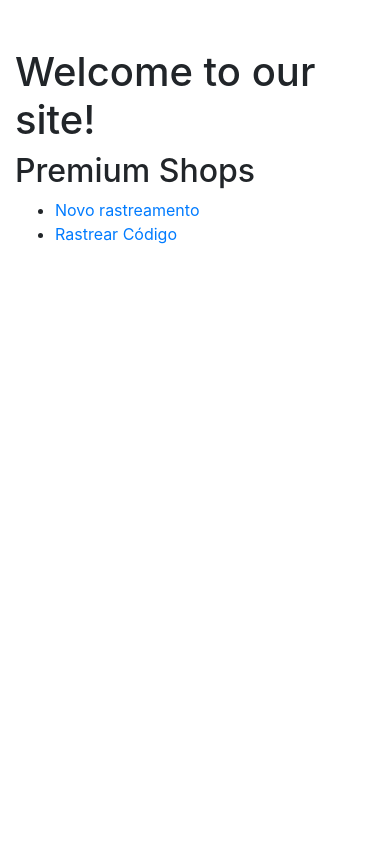
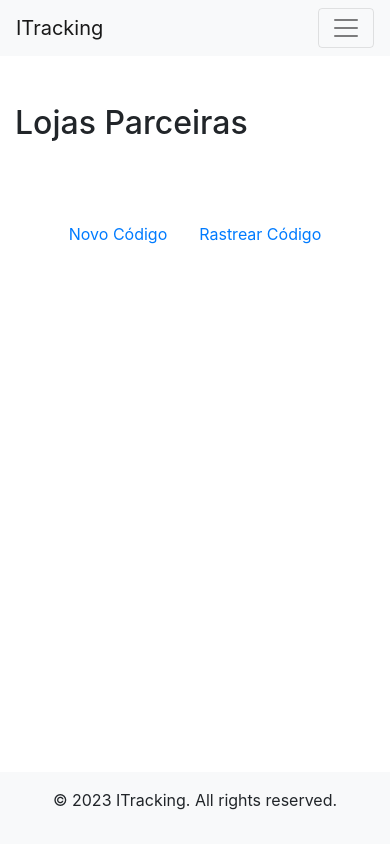
Before and after one commit to AripMiranda/rastreioproblem, a Django app: page / in a window 390 px wide. Run offline with Django 4.2, Linux system fonts and the light colour scheme; data that the repository does not hold is empty; parts of the project's set-up code (start-up, migrations or seed data) failed here and were passed over; some libraries are stand-ins or nearby versions.

Commit message:
upgrade ui

```diff
--- a/commons/views/sale.py
+++ b/commons/views/sale.py
@@ -28,7 +28,7 @@ def create_sale(request):
     except shop.DoesNotExist:
         return render(request, 'error.html', {'message': 'Loja não encontrada!'})
     sales_count = Sale.objects.filter(shop=shop).count()
-    return render(request, 'store_details.html', {'store': shop, 'sales_count': sales_count})
+    return render(request, 'shop_details.html', {'shop': shop, 'sales_count': sales_count})
 
 
 def generate_sale(request, store_id):
--- /dev/null
+++ b/static/css/base.css
@@ -0,0 +1,13 @@
+body {
+    display: flex;
+    flex-direction: column;
+    min-height: 100vh;
+}
+
+.container {
+    flex: 1;
+}
+
+footer {
+    flex-shrink: 0;
+}
--- a/templates/base.html
+++ b/templates/base.html
@@ -1,14 +1,53 @@
+{% load static %}
+
 <!DOCTYPE html>
 <html lang="pt-br">
 <head>
     <meta charset="UTF-8">
     <meta name="viewport" content="width=device-width, initial-scale=1.0">
-    <title>Seu Título Aqui</title>
+    <title>ITracking</title>
 
     <!-- Bootstrap CSS -->
     <link href="https://maxcdn.bootstrapcdn.com/bootstrap/4.5.2/css/bootstrap.min.css" rel="stylesheet">
+    <link href="{% static 'css/base.css' %}" rel="stylesheet">
 </head>
 <body>
-{% block content %}{% endblock %}
+<nav class="navbar navbar-expand-lg navbar-light bg-light">
+    <div class="container">
+        <a class="navbar-brand" href="/">ITracking</a>
+        <button class="navbar-toggler" type="button" data-toggle="collapse" data-target="#navbarNav"
+                aria-controls="navbarNav" aria-expanded="false" aria-label="Toggle navigation">
+            <span class="navbar-toggler-icon"></span>
+        </button>
+        <div class="collapse navbar-collapse" id="navbarNav">
+            <ul class="navbar-nav ml-auto">
+                <li class="nav-item active">
+                    <a class="nav-link" href="/">Home</a>
+                </li>
+                <li class="nav-item">
+                    <a class="nav-link" href="{% url 'create_sale' %}">Novo Código</a>
+                </li>
+                <li class="nav-item">
+                    <a class="nav-link" href="{% url 'enter_purchase_code' %}">Rastrear Código</a>
+                </li>
+            </ul>
+        </div>
+    </div>
+</nav>
+
+<div class="container mt-5">
+    {% block content %}
+
+    {% endblock %}
+</div>
+
+<footer class="bg-light text-center py-3">
+    <p>© 2023 ITracking. All rights reserved.</p>
+</footer>
+
+<!-- Bootstrap JS (optional) -->
+<script src="https://code.jquery.com/jquery-3.5.1.slim.min.js"></script>
+<script src="https://cdn.jsdelivr.net/npm/@popperjs/core@2.5.4/dist/umd/popper.min.js"></script>
+<script src="https://maxcdn.bootstrapcdn.com/bootstrap/4.5.2/js/bootstrap.min.js"></script>
 </body>
 </html>
--- a/templates/enter_purchase_code.html
+++ b/templates/enter_purchase_code.html
@@ -2,12 +2,11 @@
 
 {% block content %}
     <div class="container mt-5">
-        <h2>Insira o código da sua compra</h2>
+        <h2>Insira o código do pedido que deseja rastear</h2>
         <form method="post">
             {% csrf_token %}
             <div class="form-group">
-                <label for="code">Código:</label>
-                <input type="text" class="form-control" id="code" name="code" required>
+                <input type="text" class="form-control" id="code" name="code" required placeholder="Código">
             </div>
             <button type="submit" class="btn btn-primary">Verificar</button>
         </form>
--- a/templates/homepage.html
+++ b/templates/homepage.html
@@ -1,34 +1,40 @@
 {% extends "base.html" %}
-
+{% load static %}
 {% block content %}
-    <div class="container mt-5">
-        <h1>Welcome to our site!</h1>
     <section>
-            <h2>Premium Shops</h2>
-            <div class="premium-shops row">
+        <h2 class="mb-4">Lojas Parceiras</h2>
+        <div class="row">
             {% for shop in premium_shops %}
-                    <div class="col-md-2 mb-3">
-                        <div class="card">
-                            <a href="{{ shop.url_site|default:'#' }}">
+                <div class="col-md-3 mb-4">
+                    <div class="card h-100 border-0">
+                        <a href="{% url 'shop_details' shop.id %}">
+                            <div class="card-img-top">
                                 {% if shop.logo %}
-                                    <img src="{{ shop.logo.url }}" alt="{{ shop.name }}"
-                                         style="width: 100px; height: 100px;">
+                                    <img src="{{ shop.logo.url }}" alt="{{ shop.name }}" class="img-fluid">
                                 {% else %}
-                                    <img src="https://pt.m.wikipedia.org/wiki/Ficheiro:LEGO_logo.svg"
-                                         alt="{{ shop.name }}" style="width: 100px; height: 100px;">
+                                    <img src="{% static 'images/no-image.png' %}" alt="{{ shop.name }}"
+                                         class="img-fluid">
                                 {% endif %}
+                            </div>
                         </a>
+                        <div class="card-body">
+                            <h5 class="card-title">{{ shop.name }}</h5>
+                        </div>
                     </div>
                 </div>
             {% endfor %}
         </div>
     </section>
 
-        <nav>
-            <ul>
-                <li><a href="{% url 'create_sale' %}">Novo rastreamento</a></li>
-                <li><a href="{% url 'enter_purchase_code' %}">Rastrear Código</a></li>
+    <nav class="mt-5">
+        <ul class="nav justify-content-center">
+            <li class="nav-item">
+                <a class="nav-link" href="{% url 'create_sale' %}">Novo Código</a>
+            </li>
+            <li class="nav-item">
+                <a class="nav-link" href="{% url 'enter_purchase_code' %}">Rastrear Código</a>
+            </li>
         </ul>
     </nav>
-    </div>
+
 {% endblock %}
--- a/tracking/settings.py
+++ b/tracking/settings.py
@@ -141,8 +141,10 @@ USE_TZ = True
 # Static files (CSS, JavaScript, Images)
 # https://docs.djangoproject.com/en/4.2/howto/static-files/
 
-STATIC_URL = 'static/'
-
+STATIC_URL = '/static/'
+STATICFILES_DIRS = [
+   os.path.join(BASE_DIR, 'static/')
+]
 MEDIA_ROOT = os.path.join(BASE_DIR, 'media/')
 MEDIA_URL = '/media/'
 
--- a/tracking/urls.py
+++ b/tracking/urls.py
@@ -21,6 +21,7 @@ from django.urls import path
 
 from commons.views.home import homepage
 from commons.views.sale import create_sale, generate_sale
+from commons.views.shop import shop_details
 from commons.views.tracking import enter_purchase_code, view_purchase_steps
 
 urlpatterns = [
@@ -30,6 +31,7 @@ urlpatterns = [
     path('generate_sale/<int:store_id>/', generate_sale, name='generate_sale'),
     path('enter_code/', enter_purchase_code, name='enter_purchase_code'),
     path('purchase_steps/<int:sale_id>/', view_purchase_steps, name='view_purchase_steps'),
+    path('shop/<int:shop_id>/', shop_details, name='shop_details')
 ]
 
 urlpatterns += static(settings.MEDIA_URL, document_root=settings.MEDIA_ROOT)
```
Also changed, not shown: commons/views/shop.py (added, +7 -0 lines), templates/request_store_code.html (+5 -3 lines), templates/shop_details.html (added, +26 -0 lines), templates/store_details.html (deleted, +0 -21 lines), static/images/no-image.png (added). Lines whose indentation alone changed are shown as unchanged.
